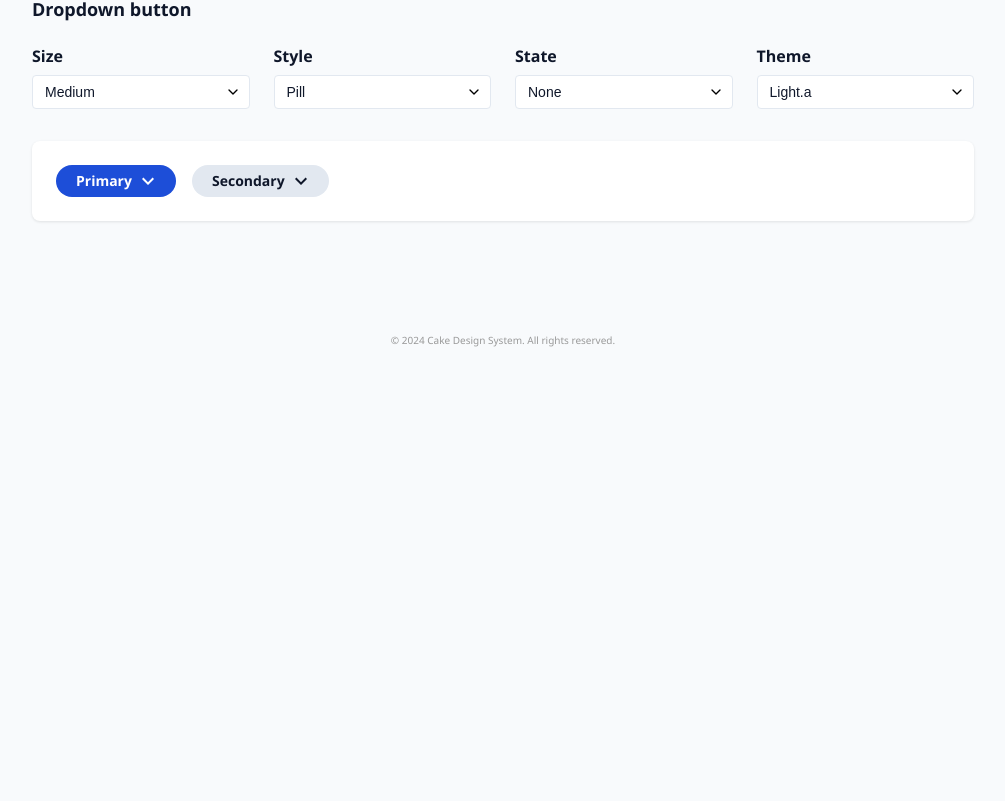
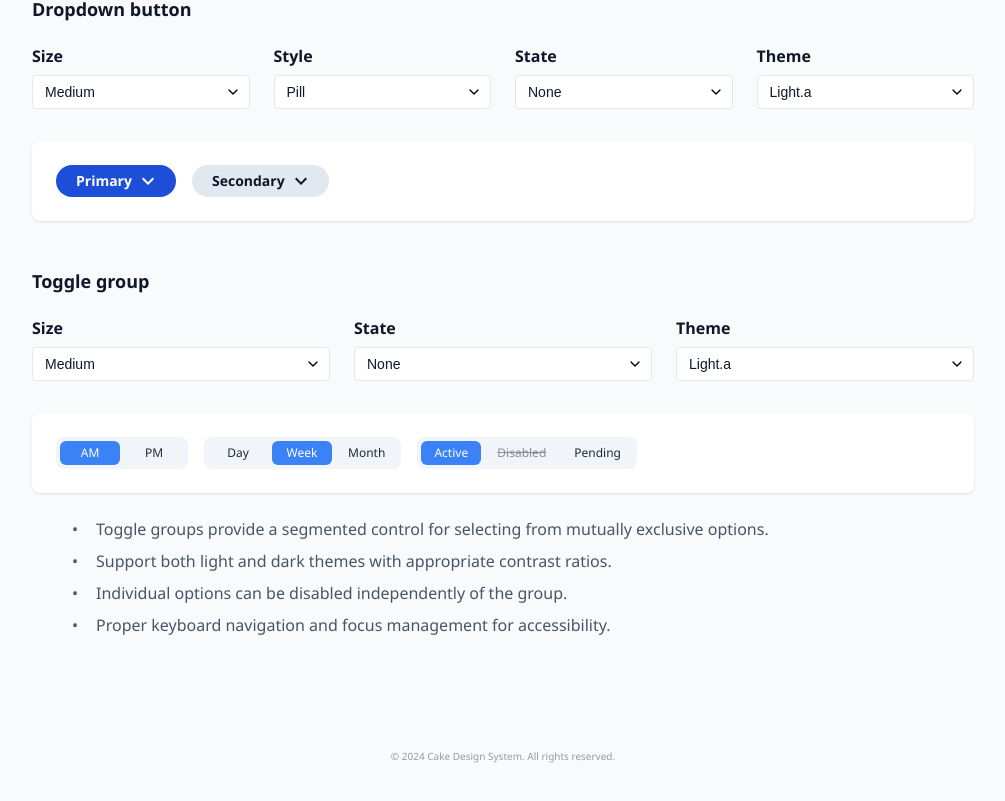
Before and after one commit to cake-admin/cakev2, a React (Create React App) app: page /components/button in a window 1280 px wide. Shown: the part 1224-2025 px from the top of the page, without its empty margins (262-1267 px from the left). Before the commit the page ends 1631 px from the top, so only its background shows below. Built offline with nearby package versions, Linux system fonts and the light colour scheme.

Commit message:
feat: add ToggleGroup component with examples

```diff
--- /dev/null
+++ b/src/components/design-system/ToggleGroup.tsx
@@ -0,0 +1,135 @@
+import React, { useState, useCallback } from 'react';
+import styled from 'styled-components';
+
+interface ToggleOption {
+  label: string;
+  value: string;
+  disabled?: boolean;
+}
+
+interface ToggleGroupProps {
+  /** Array of options to display in the toggle group */
+  options: ToggleOption[];
+  /** Currently selected value (controlled mode) */
+  value?: string;
+  /** Default selected value (uncontrolled mode) */
+  defaultValue?: string;
+  /** Callback when selection changes */
+  onChange?: (value: string) => void;
+  /** Whether the entire toggle group is disabled */
+  disabled?: boolean;
+  /** Additional CSS class name */
+  className?: string;
+  /** Whether to use dark mode styles */
+  isDarkMode?: boolean;
+  /** The size variant of the toggle group */
+  size?: 'medium' | 'large';
+}
+
+const Container = styled.div<{ $isDarkMode: boolean }>`
+  display: inline-flex;
+  background: ${props => props.$isDarkMode ? '#374151' : '#f1f5f9'};
+  padding: 4px;
+  border-radius: 8px;
+  position: relative;
+  gap: 4px;
+`;
+
+const ToggleButton = styled.button<{
+  $selected: boolean;
+  $isDarkMode: boolean;
+  $size: 'medium' | 'large';
+}>`
+  position: relative;
+  padding: ${props => props.$size === 'large' ? '8px 16px' : '6px 12px'};
+  font-size: ${props => props.$size === 'large' ? '14px' : '12px'};
+  line-height: 1;
+  border: none;
+  border-radius: 6px;
+  font-family: 'Segoe UI', sans-serif;
+  font-weight: 500;
+  cursor: pointer;
+  transition: all 0.2s ease-in-out;
+  white-space: nowrap;
+  min-width: 60px;
+
+  background: ${props => props.$selected
+    ? props.$isDarkMode ? '#60a5fa' : '#3b82f6'
+    : 'transparent'
+  };
+
+  color: ${props => {
+    if (props.$selected) {
+      return props.$isDarkMode ? '#111827' : '#ffffff';
+    }
+    return props.$isDarkMode ? '#e5e7eb' : '#1f2937';
+  }};
+
+  &:hover:not(:disabled) {
+    background: ${props => props.$selected
+      ? props.$isDarkMode ? '#60a5fa' : '#3b82f6'
+      : props.$isDarkMode ? 'rgba(156, 163, 175, 0.1)' : 'rgba(0, 0, 0, 0.05)'
+    };
+  }
+
+  &:focus-visible {
+    outline: none;
+    box-shadow: 0 0 0 2px ${props => props.$isDarkMode ? '#60a5fa' : '#3b82f6'};
+  }
+
+  &:disabled {
+    opacity: 0.5;
+    cursor: not-allowed;
+    text-decoration: line-through;
+  }
+`;
+
+export const ToggleGroup: React.FC<ToggleGroupProps> = ({
+  options,
+  value: controlledValue,
+  defaultValue,
+  onChange,
+  disabled = false,
+  className,
+  isDarkMode = false,
+  size = 'medium',
+}) => {
+  const [internalValue, setInternalValue] = useState<string | undefined>(defaultValue);
+  const isControlled = controlledValue !== undefined;
+  const selectedValue = isControlled ? controlledValue : internalValue;
+
+  const handleClick = useCallback((clickedValue: string) => {
+    if (disabled) return;
+
+    if (!isControlled) {
+      setInternalValue(clickedValue);
+    }
+    onChange?.(clickedValue);
+  }, [disabled, isControlled, onChange]);
+
+  return (
+    <Container
+      className={className}
+      $isDarkMode={isDarkMode}
+      role="radiogroup"
+    >
+      {options.map((option) => (
+        <ToggleButton
+          key={option.value}
+          onClick={() => handleClick(option.value)}
+          $selected={selectedValue === option.value}
+          $isDarkMode={isDarkMode}
+          $size={size}
+          disabled={disabled || option.disabled}
+          role="radio"
+          aria-checked={selectedValue === option.value}
+          type="button"
+        >
+          {option.label}
+        </ToggleButton>
+      ))}
+    </Container>
+  );
+};
+
+export default ToggleGroup;
--- a/src/pages/ButtonPage.js
+++ b/src/pages/ButtonPage.js
@@ -2,6 +2,7 @@ import React, { useState } from 'react';
 import styled from 'styled-components';
 import Button, { BUTTON_VARIANTS, BUTTON_SIZES, ICON_POSITIONS, BUTTON_STYLES, ICON_VARIANTS } from '../components/design-system/Button';
 import DropdownButton from '../components/design-system/DropdownButton.tsx';
+import ToggleGroup from '../components/design-system/ToggleGroup';
 
 const PageContainer = styled.div`
   padding: 24px;
@@ -439,6 +440,83 @@ const ButtonPage = () => {
           />
         </PreviewSection>
       </Section>
+
+      <Section>
+        <SectionTitle>Toggle group</SectionTitle>
+        <ControlsGrid>
+          <Control>
+            <Label>Size</Label>
+            <Select value={basicSize} onChange={(e) => setBasicSize(e.target.value)}>
+              {Object.values(BUTTON_SIZES)
+                .filter(size => size !== BUTTON_SIZES.SMALL && size !== BUTTON_SIZES.XLARGE)
+                .map((size) => (
+                  <option key={size} value={size}>{capitalizeFirstLetter(size)}</option>
+                ))}
+            </Select>
+          </Control>
+
+          <Control>
+            <Label>State</Label>
+            <Select value={basicState} onChange={(e) => setBasicState(e.target.value)}>
+              <option value="">None</option>
+              <option value={STATES.DISABLED}>Disabled</option>
+            </Select>
+          </Control>
+
+          <Control>
+            <Label>Theme</Label>
+            <Select value={basicTheme} onChange={(e) => setBasicTheme(e.target.value)}>
+              <option value={THEMES.LIGHT_A}>Light.a</option>
+              <option value={THEMES.DARK_A}>Dark.a</option>
+            </Select>
+          </Control>
+        </ControlsGrid>
+
+        <PreviewSection isDarkMode={isBasicDarkMode}>
+          <ToggleGroup
+            options={[
+              { label: 'AM', value: 'am' },
+              { label: 'PM', value: 'pm' }
+            ]}
+            defaultValue="am"
+            size={basicSize === BUTTON_SIZES.LARGE ? 'large' : 'medium'}
+            disabled={basicState === STATES.DISABLED}
+            isDarkMode={isBasicDarkMode}
+          />
+
+          <ToggleGroup
+            options={[
+              { label: 'Day', value: 'day' },
+              { label: 'Week', value: 'week' },
+              { label: 'Month', value: 'month' }
+            ]}
+            defaultValue="week"
+            size={basicSize === BUTTON_SIZES.LARGE ? 'large' : 'medium'}
+            disabled={basicState === STATES.DISABLED}
+            isDarkMode={isBasicDarkMode}
+          />
+
+          <ToggleGroup
+            options={[
+              { label: 'Active', value: 'active' },
+              { label: 'Disabled', value: 'disabled', disabled: true },
+              { label: 'Pending', value: 'pending' }
+            ]}
+            defaultValue="active"
+            size={basicSize === BUTTON_SIZES.LARGE ? 'large' : 'medium'}
+            disabled={basicState === STATES.DISABLED}
+            isDarkMode={isBasicDarkMode}
+          />
+        </PreviewSection>
+        <Description style={{ marginTop: '24px' }} data-has-bullets="true">
+          <ul>
+            <li>Toggle groups provide a segmented control for selecting from mutually exclusive options.</li>
+            <li>Support both light and dark themes with appropriate contrast ratios.</li>
+            <li>Individual options can be disabled independently of the group.</li>
+            <li>Proper keyboard navigation and focus management for accessibility.</li>
+          </ul>
+        </Description>
+      </Section>
     </PageContainer>
   );
 };
```
